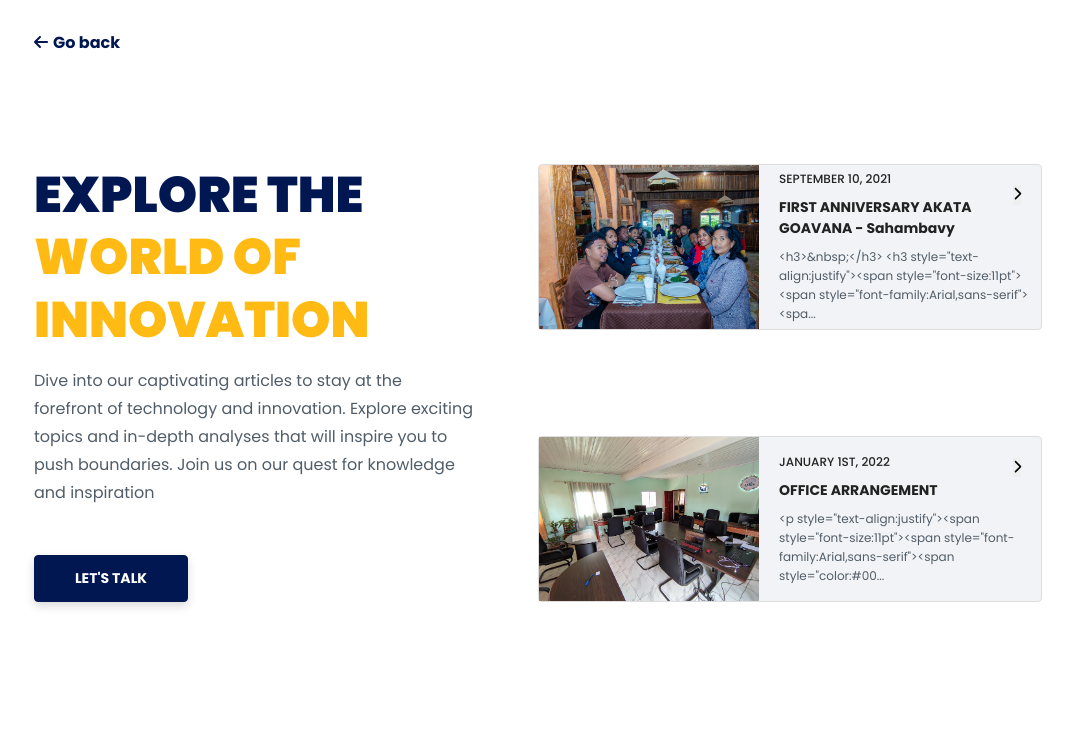
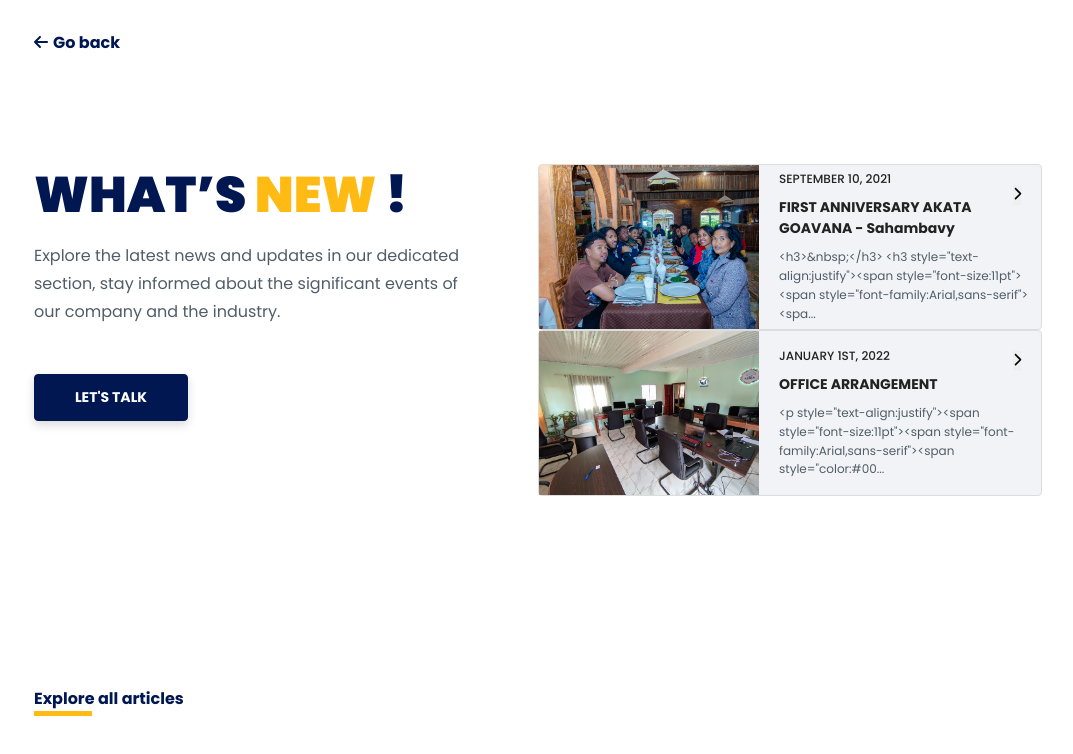
Before and after one commit to maxime-dot/website3, a Next.js app: page /articles in a window 1280 px wide. Shown: the top 754 px of the page, without its empty margins (102-1175 px from the left). Built offline with nearby package versions, Linux system fonts and the light colour scheme.

Commit message:
refactor: change article page title and description

```diff
--- a/src/app/articles/page.tsx
+++ b/src/app/articles/page.tsx
@@ -69,13 +69,12 @@ export default function Page() {
           <div className="header-title d-flex flex-col">
             <div className="title-text d-flex flex-col">
               <h1 className="akata-title-strong">
-                Explore the <span> World of Innovation</span>
+                WHAT’s <span>New</span> !
               </h1>
               <p className="content akata-text-big">
-                Dive into our captivating articles to stay at the forefront of
-                technology and innovation. Explore exciting topics and in-depth
-                analyses that will inspire you to push boundaries. Join us on
-                our quest for knowledge and inspiration
+                Explore the latest news and updates in our dedicated section,
+                stay informed about the significant events of our company and
+                the industry.
               </p>
             </div>
             <Button
```
